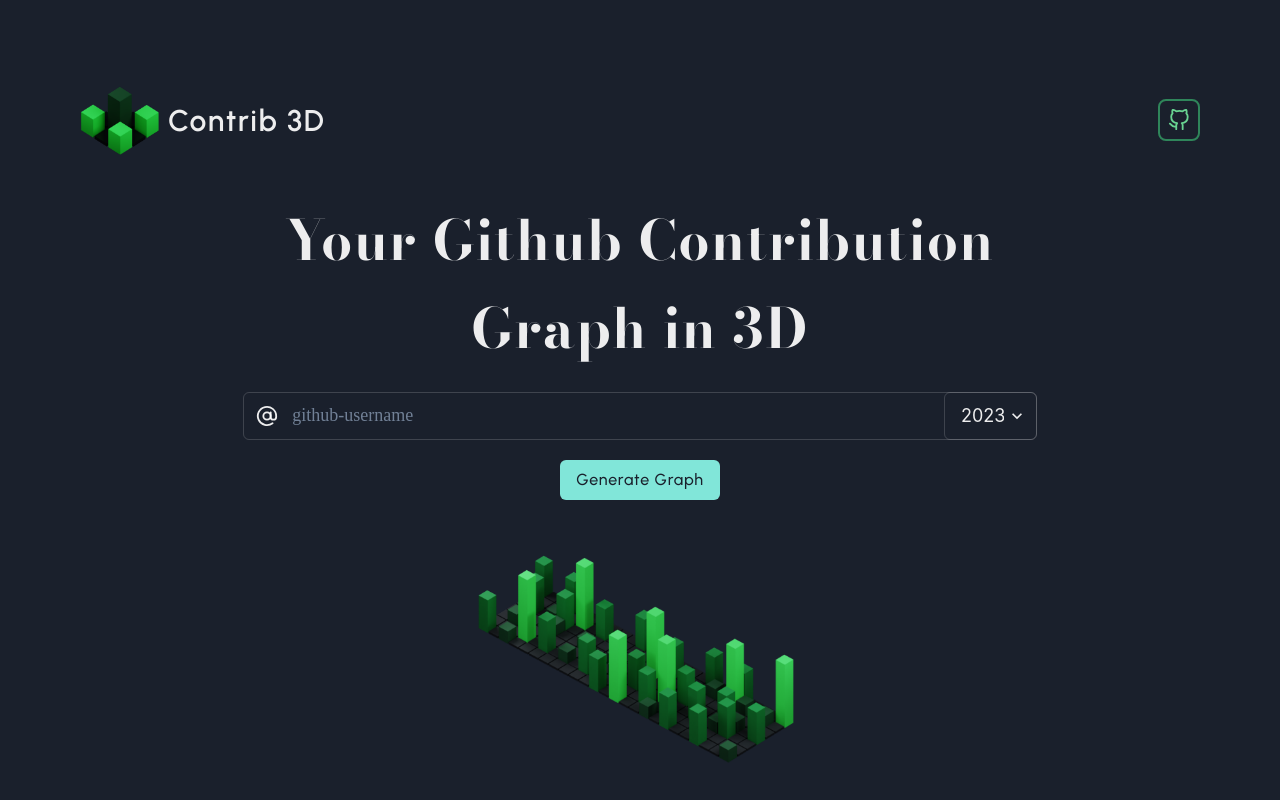
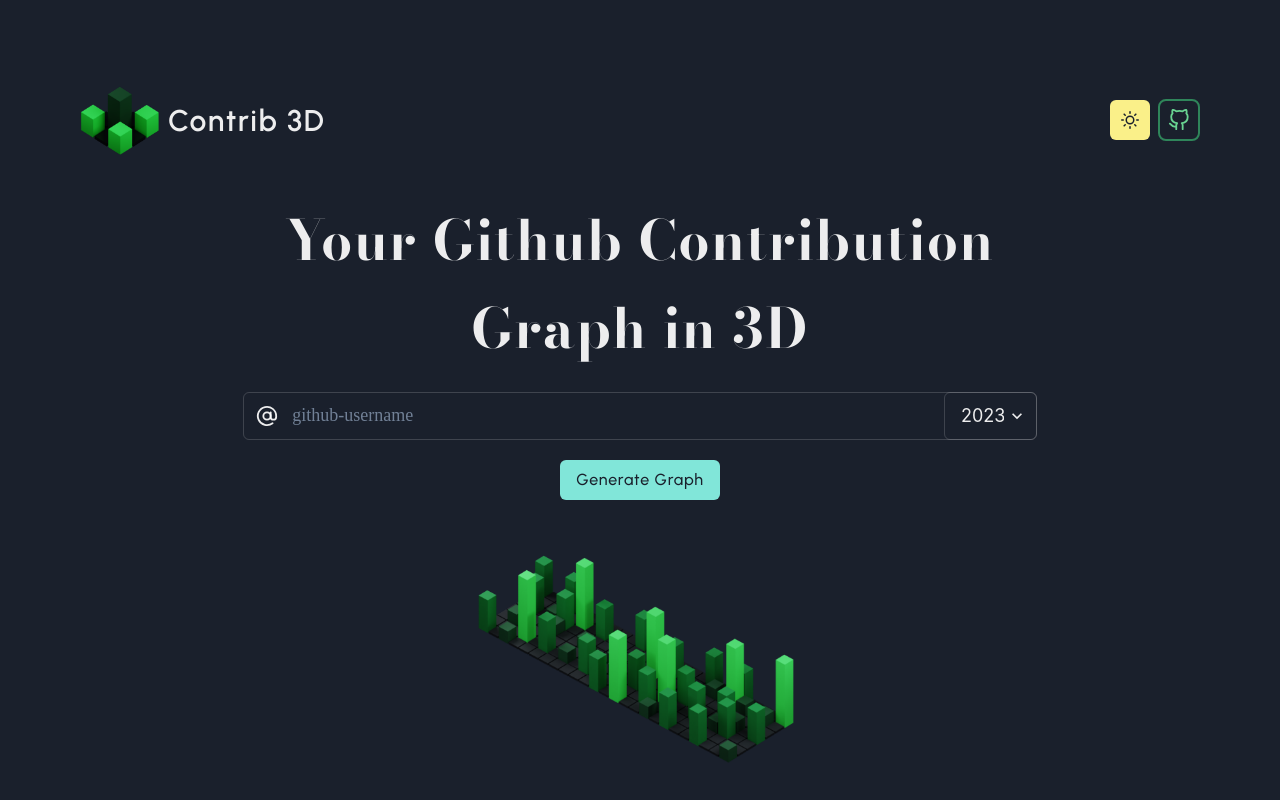
Before and after one commit to Hemanthhari2000/contrib-3d, a Next.js app: page / in a window 1280 px wide. Shown: the top 800 px of the page. Built offline with nearby package versions, Linux system fonts and the light colour scheme.

Commit message:
Add. Color mode toggle (#5)

```diff
--- /dev/null
+++ b/components/Buttons/ColorModeButton.js
@@ -0,0 +1,24 @@
+import {
+  IconButton,
+  useColorMode,
+  useColorModeValue,
+} from "@chakra-ui/react";
+import FiMoon from "../FiMoon";
+import FiSun from "../FiSun";
+
+export const ColorModeButton = () => {
+  const { colorMode, toggleColorMode } = useColorMode();
+  return (
+    <>
+      <IconButton
+        data-testid="color_mode_toggle"
+        icon={useColorModeValue(<FiMoon />, <FiSun />)}
+        size={"md"}
+        colorScheme={colorMode === "light" ? "purple" : "yellow"}
+        onClick={toggleColorMode}
+      />
+    </>
+  );
+};
+
+export default ColorModeButton;
--- a/components/Buttons/GithubButton.js
+++ b/components/Buttons/GithubButton.js
@@ -1,13 +1,14 @@
-import { Box, Link } from "@chakra-ui/react";
+import { Box, Link, useColorModeValue } from "@chakra-ui/react";
 import { GithubIcon } from "../GithubIcon";
 
 export const GithubButton = () => {
-	const borderColor = "green.600";
-	const hoverColor = "whiteAlpha.200";
   const iconColor = "#68D391";
+  const hoverColor = useColorModeValue("green.100", "whiteAlpha.200");
+  const fillColor = useColorModeValue(iconColor, "none");
+  const borderColor = useColorModeValue(iconColor, "green.600");
   return (
     <>
-			<Box p={{ base: 5, md: 20 }}>
+      <Box>
         <Link
           href={"https://github.com/hemanthhari2000/contrib-3d"}
           isExternal
@@ -20,7 +21,7 @@ export const GithubButton = () => {
             borderColor={borderColor}
             _hover={{ bg: hoverColor }}
           >
-						<GithubIcon color={iconColor} />
+            <GithubIcon color={iconColor} fill={fillColor} />
           </Box>
         </Link>
       </Box>
--- /dev/null
+++ b/components/FiMoon.js
@@ -0,0 +1,23 @@
+const FiMoon = (props) => {
+  const size = props.size || "18";
+
+  return (
+    <svg
+      xmlns="http://www.w3.org/2000/svg"
+      width={size}
+      height={size}
+      viewBox="0 0 24 24"
+      fill="none"
+      stroke="currentColor"
+      strokeWidth="2"
+      strokeLinecap="round"
+      strokeLinejoin="round"
+      className="feather feather-moon"
+      {...props}
+    >
+      <path d="M21 12.79A9 9 0 1 1 11.21 3 7 7 0 0 0 21 12.79z"></path>
+    </svg>
+  );
+};
+
+export default FiMoon;
--- /dev/null
+++ b/components/FiSun.js
@@ -0,0 +1,30 @@
+const FiSun = (props) => {
+  const size = props.size || "18";
+  return (
+    <svg
+      xmlns="http://www.w3.org/2000/svg"
+      width={size}
+      height={size}
+      viewBox="0 0 24 24"
+      fill="none"
+      stroke="currentColor"
+      strokeWidth="2"
+      strokeLinecap="round"
+      strokeLinejoin="round"
+      className="feather feather-sun"
+      {...props}
+    >
+      <circle cx="12" cy="12" r="5"></circle>
+      <line x1="12" y1="1" x2="12" y2="3"></line>
+      <line x1="12" y1="21" x2="12" y2="23"></line>
+      <line x1="4.22" y1="4.22" x2="5.64" y2="5.64"></line>
+      <line x1="18.36" y1="18.36" x2="19.78" y2="19.78"></line>
+      <line x1="1" y1="12" x2="3" y2="12"></line>
+      <line x1="21" y1="12" x2="23" y2="12"></line>
+      <line x1="4.22" y1="19.78" x2="5.64" y2="18.36"></line>
+      <line x1="18.36" y1="5.64" x2="19.78" y2="4.22"></line>
+    </svg>
+  );
+};
+
+export default FiSun;
--- a/components/GithubIcon.js
+++ b/components/GithubIcon.js
@@ -1,11 +1,15 @@
-export const GithubIcon = ({ size = 22, color = "currentColor" }) => {
+export const GithubIcon = ({
+  size = 22,
+  color = "currentColor",
+  fill = "none",
+}) => {
   return (
     <svg
       xmlns="http://www.w3.org/2000/svg"
       width={size}
       height={size}
       viewBox="0 0 24 24"
-			fill="none"
+      fill={fill}
       stroke={color}
       strokeWidth="2"
       strokeLinecap="round"
--- a/components/Navbar/index.js
+++ b/components/Navbar/index.js
@@ -9,6 +9,7 @@ import {
 import Link from "next/link";
 import { kSecondaryFont } from "../../lib/constants";
 import { FadeIn } from "../Animations/Transition/FadeIn";
+import ColorModeButton from "../Buttons/ColorModeButton";
 import { GithubButton } from "../Buttons/GithubButton";
 
 const Navbar = ({ data }) => {
@@ -48,7 +49,10 @@ const Navbar = ({ data }) => {
                 </HStack>
               </Link>
             </HStack>
+            <HStack mr={{ base: 5, md: 20 }}>
+              <ColorModeButton />
               <GithubButton />
+            </HStack>
           </Flex>
         </Box>
       </FadeIn>
```
Also changed, not shown: 1 other file (tests, documents, lock files or other folders). Lines whose indentation alone changed are shown as unchanged.
